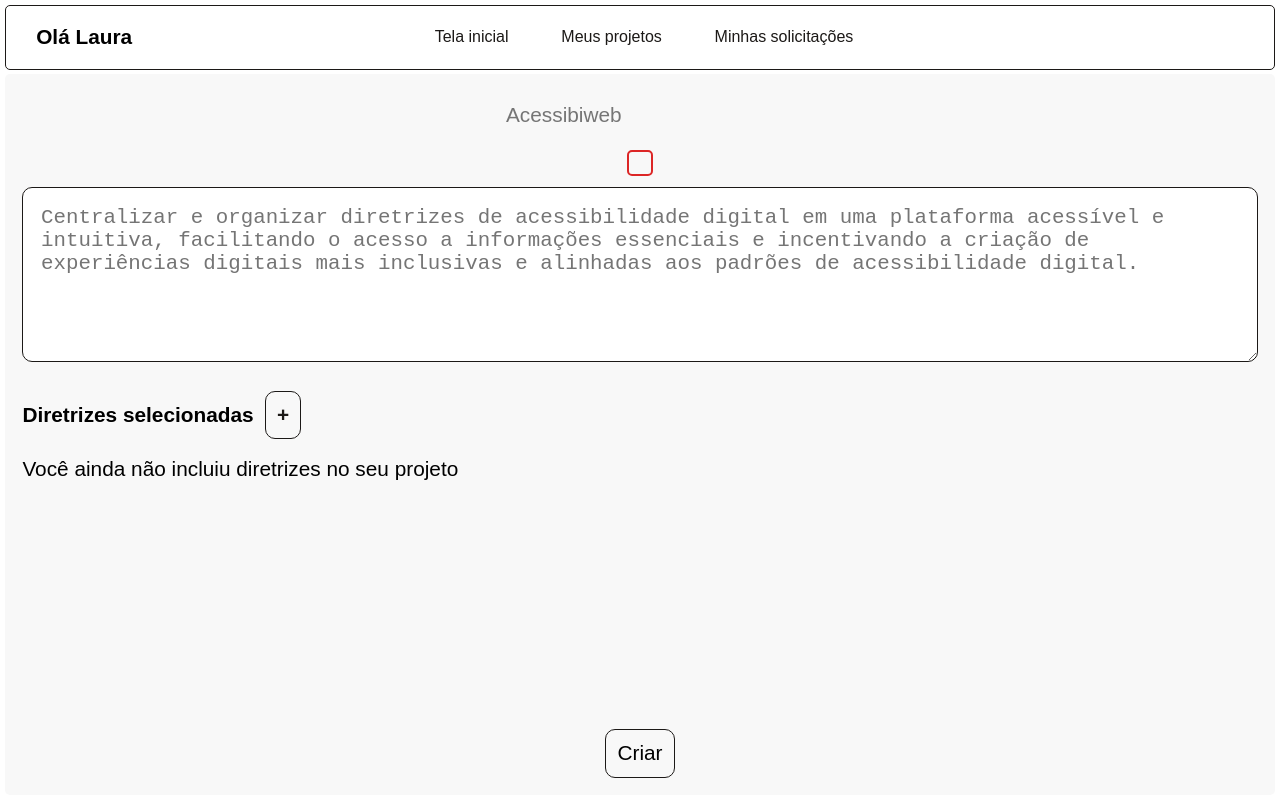
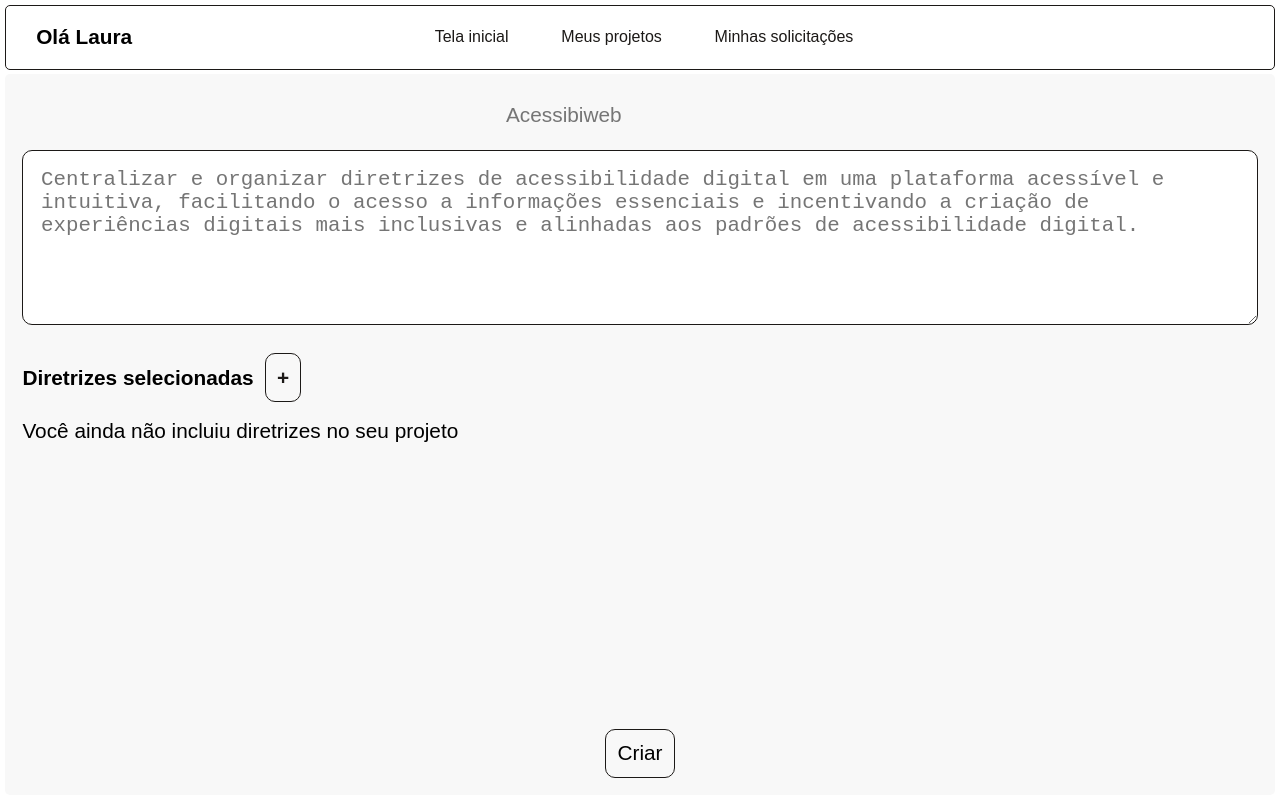
Before and after one commit to acessiweb/acessiweb-frontend, a Next.js app: page /projetos/cadastrar in a window 1280 px wide. Built offline with nearby package versions, Linux system fonts and the light colour scheme; some icons are missing.

Commit message:
Add error existence check

```diff
--- a/src/app/projetos/cadastrar/page.tsx
+++ b/src/app/projetos/cadastrar/page.tsx
@@ -92,7 +92,9 @@ export default function AddProject() {
             setName(e.target.value)
           }
         />
-        <p className="form-error-msg">{errors.name?.message}</p>
+        {errors.name?.message && (
+          <p className="form-error-msg">{errors.name?.message}</p>
+        )}
         <textarea
           {...register("description")}
           className="textarea"
```
